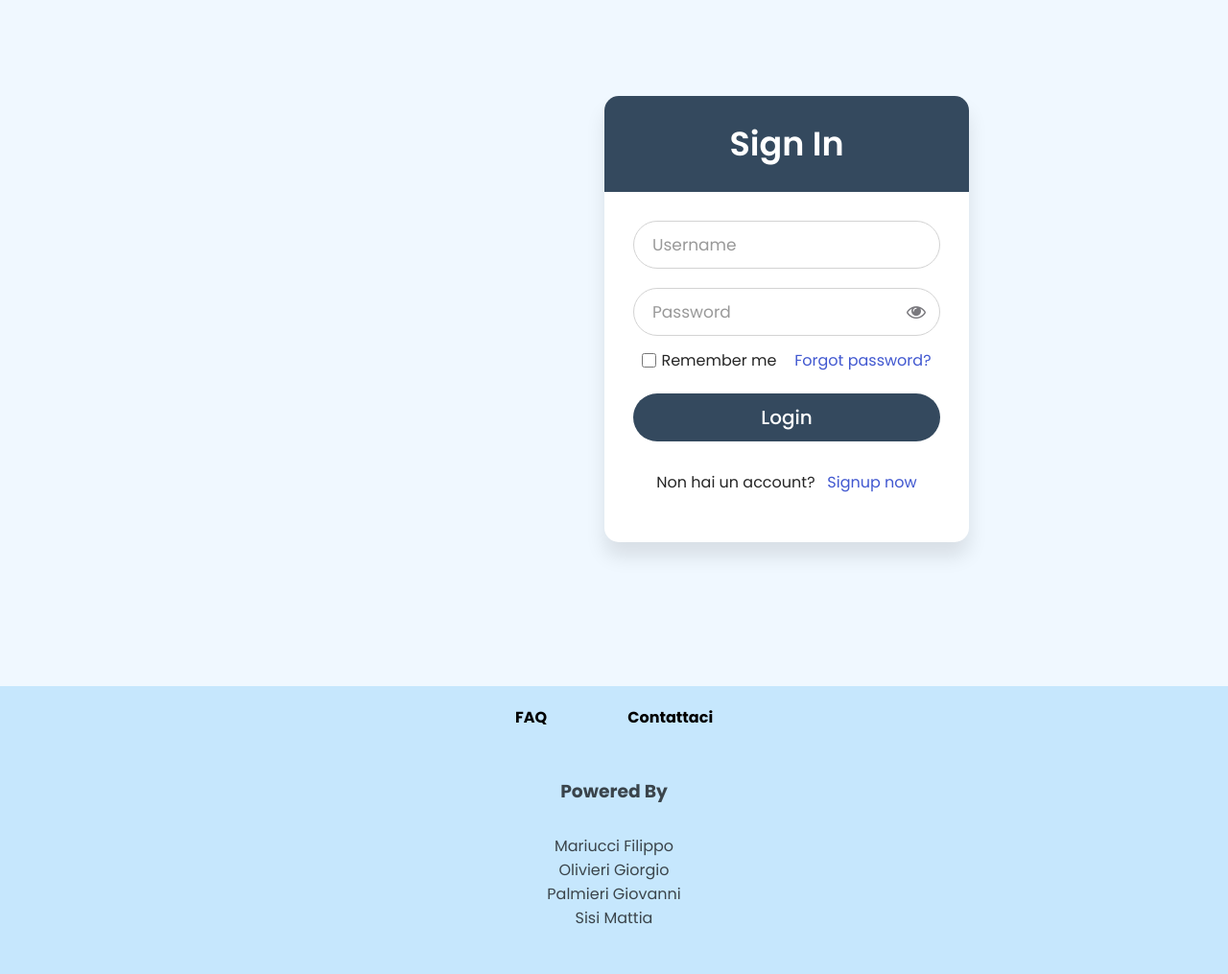
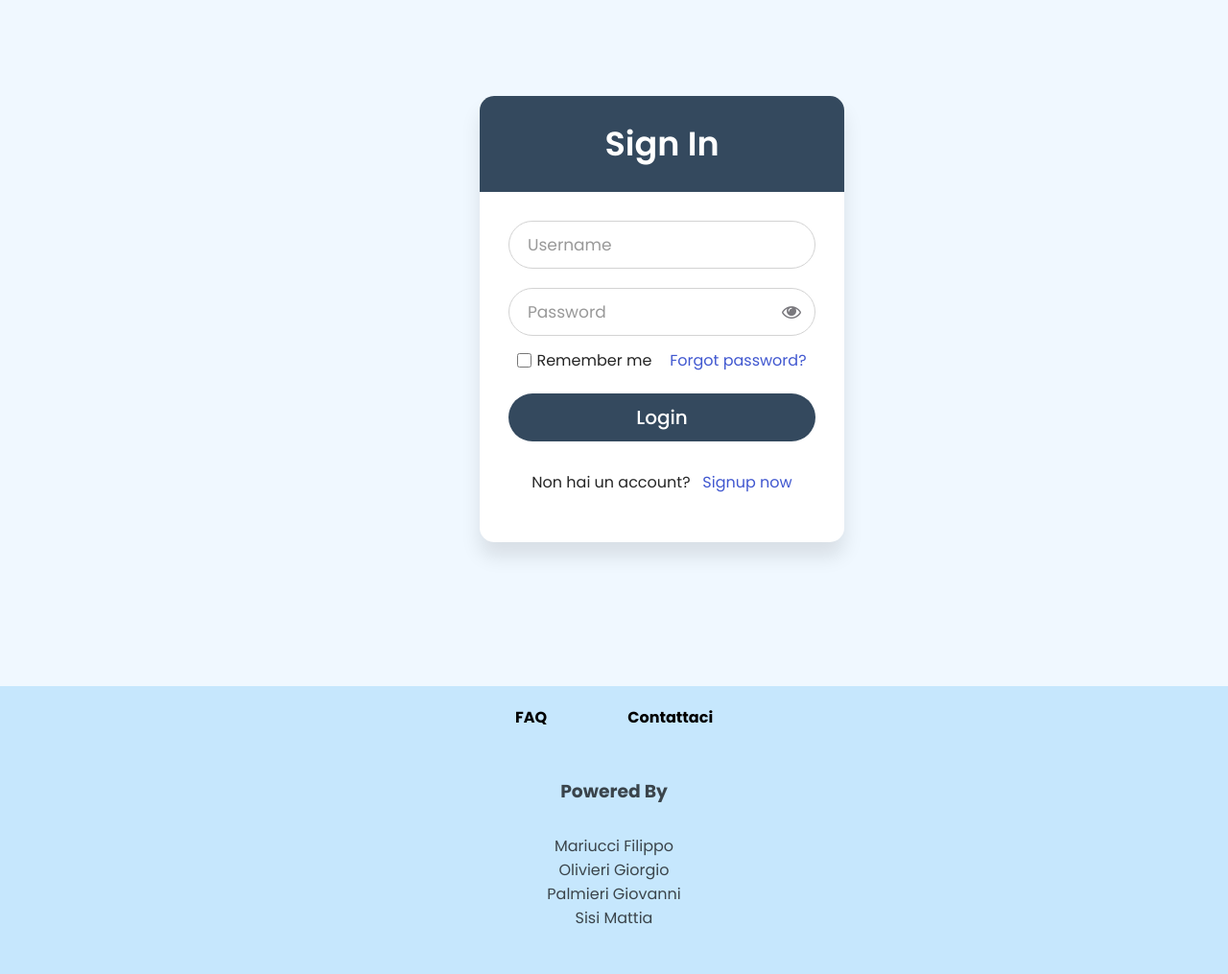
Before and after one commit to FilippoMariucci/TEC-WEB, a PHP site: page /project/Livello_1/login.html in a window 1280 px wide. Shown: the part 80-1095 px from the top of the page at 96% size. Run offline with PHP 8.4, Linux system fonts and the light colour scheme.

Commit message:
sign up align

```diff
--- a/css/Livello_1_style/login_style.css
+++ b/css/Livello_1_style/login_style.css
@@ -8,11 +8,11 @@
 
 header{
   padding-top: 100px;
-  padding-left: 630px;
+  padding-left: 500px;
   padding-bottom: 50px;
   position: relative;
+}
 
-}
 span{
   position: absolute;
   right: 15px;
```
